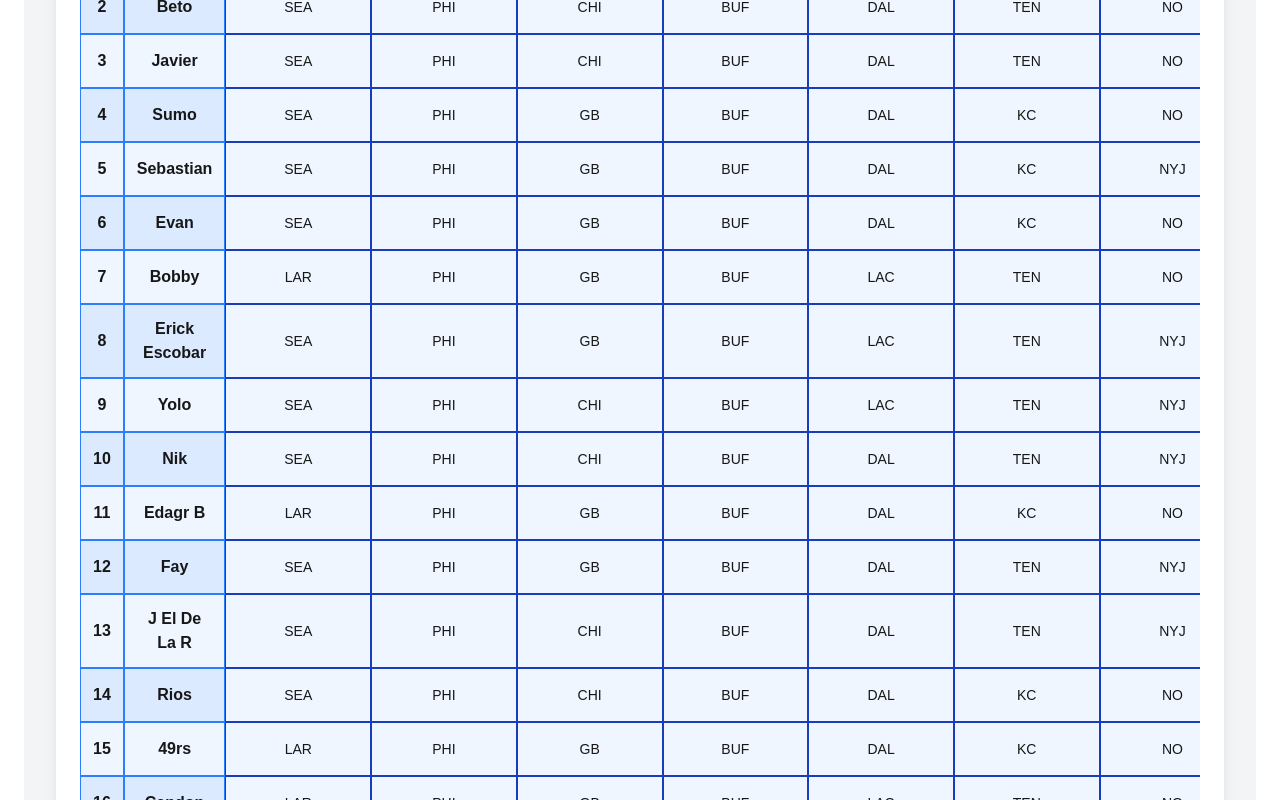
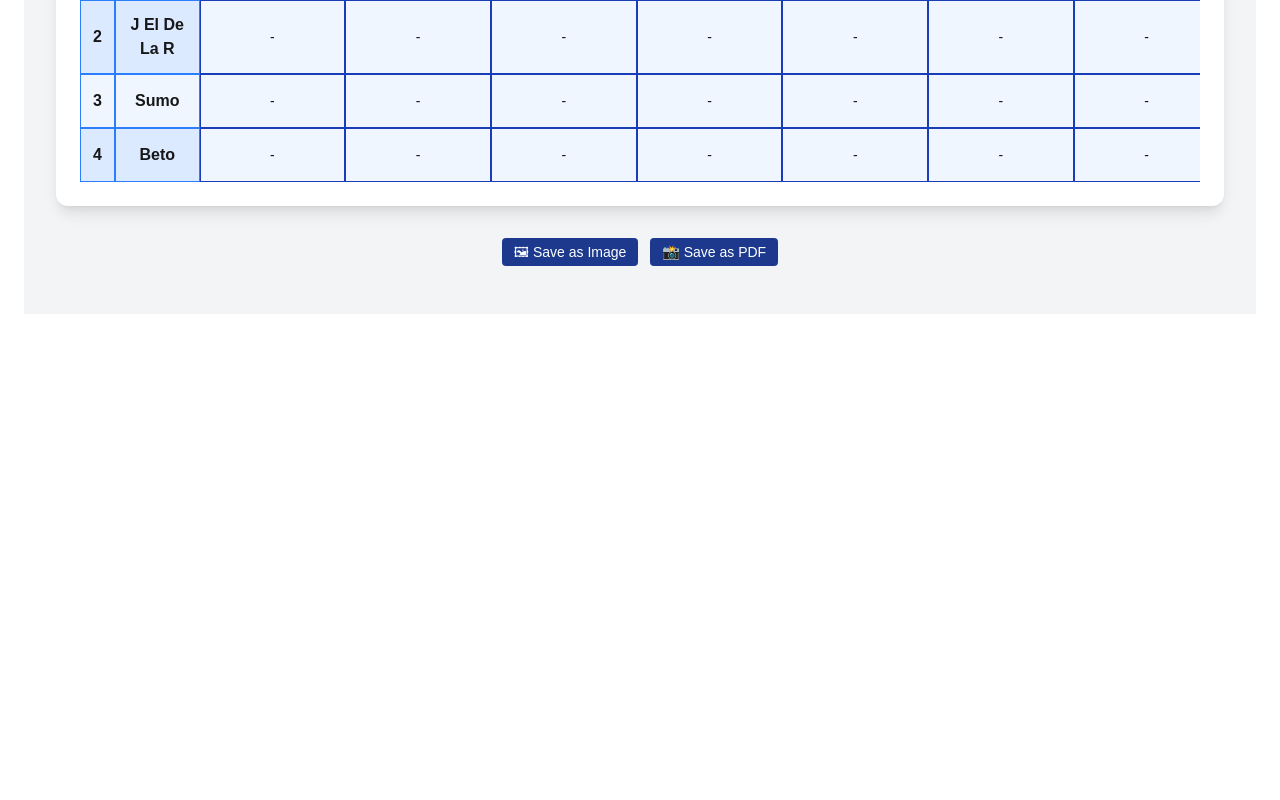
Before and after one commit to CarlosMartinezCM/pickEmTracker, a Next.js app: page / in a window 1280 px wide. Shown: the part 660-1460 px from the top of the page. After the commit the page ends 998 px from the top, so only its background shows below. Built offline with nearby package versions, Linux system fonts and the light colour scheme; no server answers.

Commit message:
Updated for week 17

```diff
--- a/app/api/scoreboard/route.ts
+++ b/app/api/scoreboard/route.ts
@@ -9,33 +9,33 @@
 
 type ResultArray = Array<string | null>;
 
-// Week 16 expectedMatchups (NFL 2025)
+// Week 17 expectedMatchups (NFL 2025)
 const expectedMatchups: { away: string; home: string }[] = [
-  // Thursday, Dec 18
-  { away: "LAR", home: "SEA" },
+  // Thursday, Dec 25
+  { away: "DAL", home: "WAS" }, // 1:00 pm
+  { away: "DET", home: "MIN" }, // 4:30 pm
+  { away: "DEN", home: "KC"  }, // 8:15 pm
 
-  // Saturday, Dec 20
-  { away: "PHI", home: "WAS" },
-  { away: "GB",  home: "CHI" },
+  // Saturday, Dec 27
+  { away: "HOU", home: "LAC" }, // 4:30 pm
+  { away: "BAL", home: "GB"  }, // 8:00 pm
 
-  // Sunday, Dec 21 — 1:00 pm
-  { away: "BUF", home: "CLE" },
-  { away: "LAC", home: "DAL" },
-  { away: "KC",  home: "TEN" },
-  { away: "NYJ", home: "NO" },
-  { away: "MIN", home: "NYG" },
-  { away: "TB",  home: "CAR" },
-  { away: "CIN", home: "MIA" },
+  // Sunday, Dec 28 — 1:00 pm
+  { away: "PIT", home: "CLE" },
+  { away: "NO",  home: "TEN" },
+  { away: "JAX", home: "IND" },
+  { away: "TB",  home: "MIA" },
+  { away: "ARI", home: "CIN" },
+  { away: "NE",  home: "NYJ" },
+  { away: "SEA", home: "CAR" },
 
   // Sunday late window
-  { away: "JAX", home: "DEN" }, // 4:05
-  { away: "ATL", home: "ARI" }, // 4:05
-  { away: "PIT", home: "DET" }, // 4:25
-  { away: "LV",  home: "HOU" }, // 4:25
-  { away: "NE",  home: "BAL" }, // 8:20
+  { away: "NYG", home: "LV"  }, // 4:05 pm
+  { away: "PHI", home: "BUF" }, // 4:25 pm
+  { away: "CHI", home: "SF"  }, // 8:20 pm
 
-  // Monday, Dec 22
-  { away: "SF",  home: "IND" }, // 8:15
+  // Monday, Dec 29
+  { away: "LAR", home: "ATL" }, // 8:15 pm
 ];
 
 /* ------------------------------------------------------------------ */
--- a/app/components/PickEmBoard.tsx
+++ b/app/components/PickEmBoard.tsx
@@ -48,100 +48,17 @@
 type LeaderboardPlayer = Player & { correct: number; wrong: number; rank: number };
 
 // fallback static confirmed results (used while scoreboard loads or on error)
-const confirmedResults: (string | null)[] = [];
+const confirmedResults: (string | null)[] = [
+];
+
 
 // Week 16 players (Picks Final Sunday Morning)
 const initialPlayers: Player[] = [
-   {
-    name: "Carlos Comish",
-    picks: ["SEA","PHI","GB","BUF","LAC","KC","NO","MIN","CAR","CIN","JAX","ARI","DET","HOU","NE","IND"],
-    tiebreaker: 56,
-  },
-  {
-    name: "J El De La R",
-    picks: ["SEA","PHI","CHI","BUF","DAL","TEN","NYJ","MIN","CAR","CIN","DEN","ARI","DET","HOU","NE","IND"],
-    tiebreaker: 50,
-  },
-  {
-    name: "Rios",
-    picks: ["SEA","PHI","CHI","BUF","DAL","KC","NO","MIN","TB","CIN","JAX","ARI","DET","HOU","BAL","SF"],
-    tiebreaker: 52,
-  },
-  {
-    name: "Bobby",
-    picks: ["LAR","PHI","GB","BUF","LAC","TEN","NO","MIN","TB","CIN","DEN","ATL","DET","HOU","NE","SF"],
-    tiebreaker: 42,
-  },
-  {
-    name: "49rs",
-    picks: ["LAR","PHI","GB","BUF","DAL","KC","NO","MIN","TB","CIN","DEN","ATL","DET","HOU","BAL","SF"],
-    tiebreaker: 52,
-  },
-  {
-    name: "Fay",
-    picks: ["SEA","PHI","GB","BUF","DAL","TEN","NYJ","NYG","TB","MIA","DEN","ATL","PIT","LV","NE","SF"],
-    tiebreaker: 48,
-  },
-  {
-    name: "Candon",
-    picks: ["LAR","PHI","GB","BUF","LAC","TEN","NO","MIN","TB","CIN","DEN","ATL","DET","HOU","NE","SF"],
-    tiebreaker: 52,
-  },
-  {
-    name: "Sumo",
-    picks: ["SEA","PHI","GB","BUF","DAL","KC","NO","MIN","TB","CIN","JAX","ATL","DET","HOU","BAL","SF"],
-    tiebreaker: 38,
-  },
-  {
-    name: "Beto",
-    picks: ["SEA","PHI","CHI","BUF","DAL","TEN","NO","MIN","CAR","CIN","JAX","ATL","DET","HOU","BAL","IND"],
-    tiebreaker: 35,
-  },
-  {
-    name: "Edagr B",
-    picks: ["LAR","PHI","GB","BUF","DAL","KC","NO","MIN","TB","MIA","DEN","ATL","DET","HOU","BAL","SF"],
-    tiebreaker: 47,
-  },
-  {
-    name: "Sebastian",
-    picks: ["SEA","PHI","GB","BUF","DAL","KC","NYJ","MIN","TB","MIA","DEN","ARI","DET","HOU","NE","IND"],
-    tiebreaker: 38,
-  },
-  {
-    name: "Adrian",
-    picks: ["LAR","PHI","GB","BUF","DAL","KC","NYJ","NYG","TB","MIA","DEN","ARI","DET","HOU","NE","SF"],
-    tiebreaker: 28,
-  },
-  {
-    name: "Yolo",
-    picks: ["SEA","PHI","CHI","BUF","LAC","TEN","NYJ","NYG","CAR","CIN","DEN","ATL","DET","HOU","NE","SF"],
-    tiebreaker: 44,
-  },
-  {
-    name: "Oso",
-    picks: ["SEA","PHI","GB","BUF","LAC","TEN","NO","MIN","CAR","CIN","JAX","ATL","DET","HOU","NE","SF"],
-    tiebreaker: 53,
-  },
-  {
-    name: "Evan",
-    picks: ["SEA","PHI","GB","BUF","DAL","KC","NO","MIN","TB","CIN","DEN","ARI","DET","HOU","BAL","SF"],
-    tiebreaker: 41,
-  },
-  {
-    name: "Nik",
-    picks: ["SEA","PHI","CHI","BUF","DAL","TEN","NYJ","NYG","TB","CIN","DEN","ATL","DET","HOU","NE","SF"],
-    tiebreaker: 45,
-  },
-  {
-    name: "Javier",
-    picks: ["SEA","PHI","CHI","BUF","DAL","TEN","NO","MIN","CAR","CIN","JAX","ATL","DET","HOU","NE","SF"],
-    tiebreaker: 35,
-  },
-  {
-    name: "Erick Escobar",
-    picks: ["SEA","PHI","GB","BUF","LAC","TEN","NYJ","MIN","CAR","CIN","DEN","ARI","DET","HOU","NE","SF"],
-    tiebreaker: 42,
-  },
+{ name: "Carlos Comish", picks: ["-", "-", "-", "-", "-", "-", "-", "-", "-", "-", "-", "-", "-", "-", "-", "-"], tiebreaker: 0 },
+{ name: "J El De La R", picks: ["-", "-", "-", "-", "-", "-", "-", "-", "-", "-", "-", "-", "-", "-", "-", "-"], tiebreaker: 0 },
+{ name: "Sumo", picks: ["-", "-", "-", "-", "-", "-", "-", "-", "-", "-", "-", "-", "-", "-", "-", "-"], tiebreaker: 0 },
+{ name: "Beto", picks: ["-", "-", "-", "-", "-", "-", "-", "-", "-", "-", "-", "-", "-", "-", "-", "-"], tiebreaker: 0 },
+
 ];
 /**
  const initialPlayers: Player[] = [
```
Also changed, not shown: 1 other file (tests, documents, lock files or other folders).
